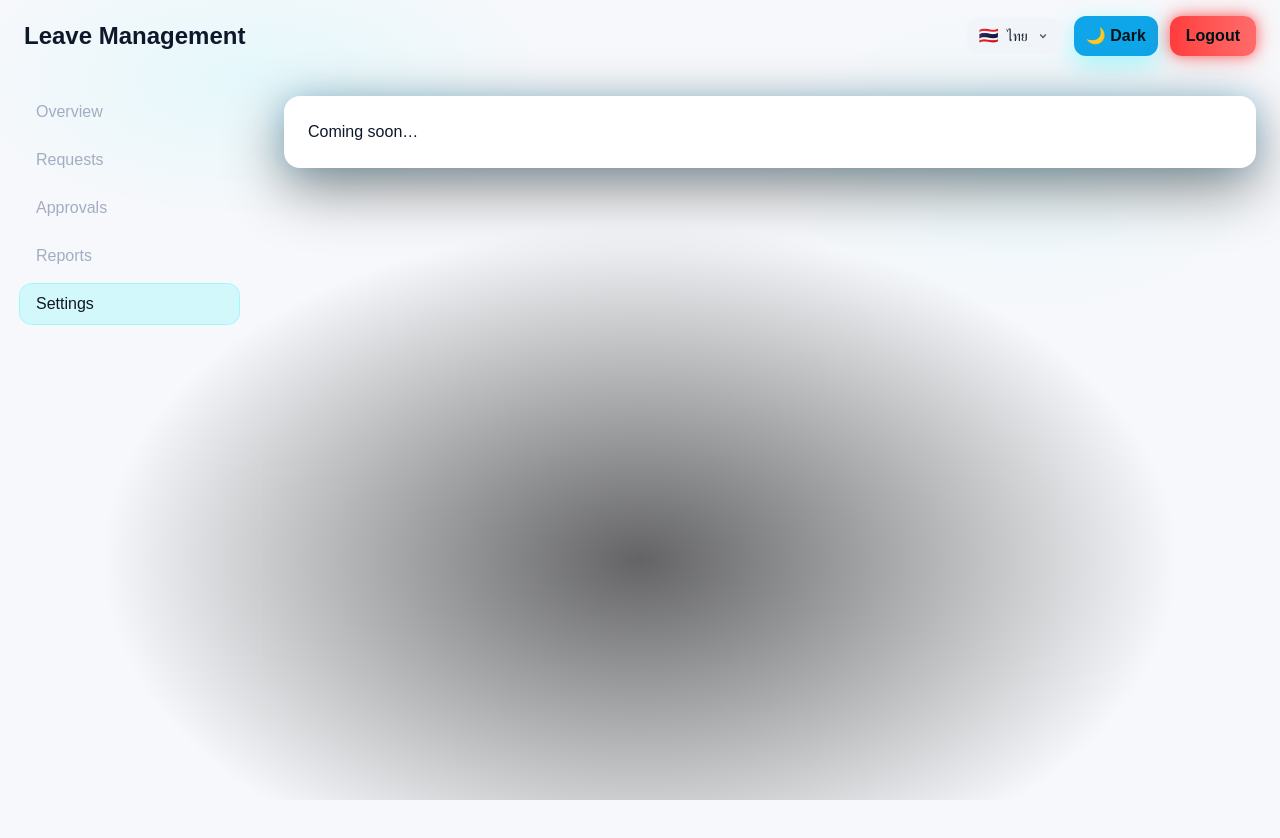
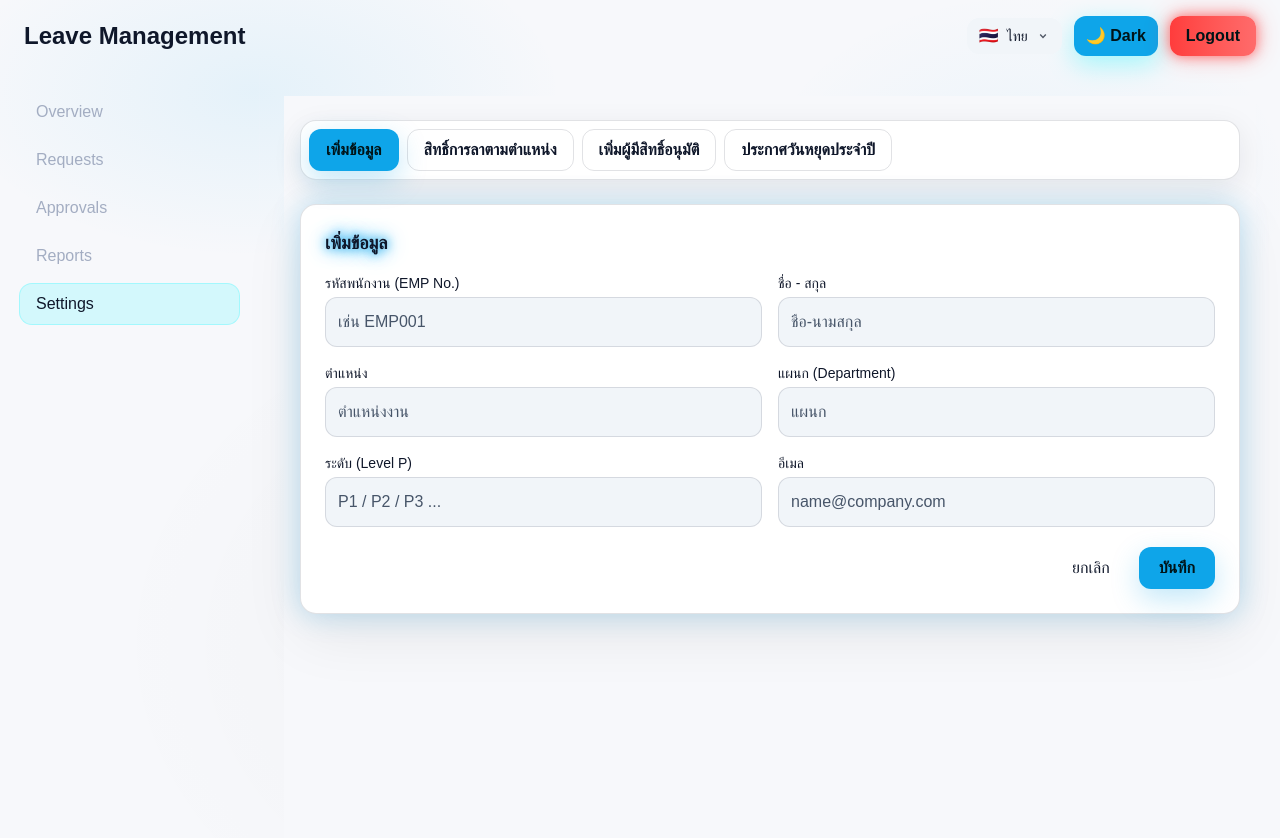
Before and after one commit to werawat2meow/Elephant, a Next.js app: page /settings in a window 1280 px wide. Shown: the top 838 px of the page. Before the commit the page ends 800 px from the top, so only its background shows below. Built offline with nearby package versions, Linux system fonts and the light colour scheme.

Commit message:
update 3/10/68

```diff
--- a/src/app/(site)/requests/page.tsx
+++ b/src/app/(site)/requests/page.tsx
@@ -53,11 +53,13 @@ export default function LeavePage() {
   const router = useRouter();
   const [openHistory, setOpenHistory] = useState(false);
 
-  const history: LeaveHistoryItem[] = [
+const history: LeaveHistoryItem[] = [
     {
       no: 1,
       type: "ลาป่วย",
       range: "11-12 / 09 / 68",
+      from: "2025-09-11",
+      to: "2025-09-12",
       approverComment: "xxxxxxxxxxxxxxxx",
       approver: "xxxxxxxxxx",
       status: "approved",
@@ -66,6 +68,8 @@ export default function LeavePage() {
       no: 2,
       type: "ลากิจ",
       range: "11-12 / 09 / 68",
+      from: "2025-09-11",
+      to: "2025-09-12",
       approverComment: "xxxxxxxxxxxxxxxx",
       approver: "xxxxxxxxxx",
       status: "rejected",
--- a/src/app/(site)/settings/page.tsx
+++ b/src/app/(site)/settings/page.tsx
@@ -1,3 +1,171 @@
-export default function Page() {
-  return <div className="neon-card rounded-2xl p-6">Coming soon…</div>;
+"use client";
+
+import { useState } from "react";
+
+type SettingsTab =
+  | "profile"          // เพิ่มข้อมูล
+  | "leave-rights"     // สิทธิ์การลาตามตำแหน่ง
+  | "approvers"        // เพิ่มผู้มีสิทธิ์อนุมัติ
+  | "holidays";        // ประกาศวันหยุดประจำปี
+
+export default function SettingsPage() {
+  // ค่าเริ่มต้น: "เพิ่มข้อมูล"
+  const [tab, setTab] = useState<SettingsTab>("profile");
+
+  return (
+    <main className="min-h-dvh bg-[var(--bg)] text-[var(--text)]">
+      <div className="mx-auto max-w-6xl px-4 py-6 space-y-6">
+
+        {/* Tabs (top) */}
+        <nav className="tabs-surface rounded-2xl p-2" role="tablist" aria-label="Settings tabs">
+          <div className="flex flex-wrap gap-2">
+            <TabBtn active={tab === "profile"} onClick={() => setTab("profile")}>
+              เพิ่มข้อมูล
+            </TabBtn>
+            <TabBtn active={tab === "leave-rights"} onClick={() => setTab("leave-rights")}>
+              สิทธิ์การลาตามตำแหน่ง
+            </TabBtn>
+            <TabBtn active={tab === "approvers"} onClick={() => setTab("approvers")}>
+              เพิ่มผู้มีสิทธิ์อนุมัติ
+            </TabBtn>
+            <TabBtn active={tab === "holidays"} onClick={() => setTab("holidays")}>
+              ประกาศวันหยุดประจำปี
+            </TabBtn>
+          </div>
+        </nav>
+
+        {/* Panel */}
+        {tab === "profile" && (
+          <section role="tabpanel" aria-label="เพิ่มข้อมูล" className="neon-card rounded-2xl p-6">
+            <h2 className="neon-title text-lg font-semibold mb-4">เพิ่มข้อมูล</h2>
+
+            {/* ตัวอย่างฟอร์ม — แก้/เติมจริงได้เลย */}
+            <div className="grid gap-4 md:grid-cols-2">
+              <Field label="รหัสพนักงาน (EMP No.)" placeholder="เช่น EMP001" />
+              <Field label="ชื่อ - สกุล" placeholder="ชื่อ-นามสกุล" />
+              <Field label="ตำแหน่ง" placeholder="ตำแหน่งงาน" />
+              <Field label="แผนก (Department)" placeholder="แผนก" />
+              <Field label="ระดับ (Level P)" placeholder="P1 / P2 / P3 ..." />
+              <Field label="อีเมล" type="email" placeholder="name@company.com" />
+            </div>
+
+            <div className="mt-5 flex justify-end gap-3">
+              <button className="rounded-xl px-4 py-2 border border-white/10 hover:bg-white/5">
+                ยกเลิก
+              </button>
+              <button className="rounded-xl px-5 py-2 font-extrabold bg-[var(--cyan)] text-[#001418] shadow-[0_10px_28px_var(--cyan-soft)]">
+                บันทึก
+              </button>
+            </div>
+          </section>
+        )}
+
+        {tab === "leave-rights" && (
+          <section role="tabpanel" aria-label="สิทธิ์การลาตามตำแหน่ง" className="neon-card rounded-2xl p-6">
+            <h2 className="neon-title text-lg font-semibold mb-4">สิทธิ์การลาตามตำแหน่ง</h2>
+
+            <div className="grid gap-4 md:grid-cols-3">
+              <Field label="ตำแหน่ง" placeholder="เช่น พนักงาน, หัวหน้าแผนก" />
+              <Field label="Annual Leave (วัน/ปี)" type="number" placeholder="เช่น 10" />
+              <Field label="Sick Leave (วัน/ปี)" type="number" placeholder="เช่น 30" />
+            </div>
+
+            <div className="mt-5 flex justify-end gap-3">
+              <button className="rounded-xl px-4 py-2 border border-white/10 hover:bg-white/5">
+                เพิ่มรายการ
+              </button>
+              <button className="rounded-xl px-5 py-2 font-extrabold bg-[var(--cyan)] text-[#001418] shadow-[0_10px_28px_var(--cyan-soft)]">
+                บันทึกการเปลี่ยนแปลง
+              </button>
+            </div>
+          </section>
+        )}
+
+        {tab === "approvers" && (
+          <section role="tabpanel" aria-label="เพิ่มผู้มีสิทธิ์อนุมัติ" className="neon-card rounded-2xl p-6">
+            <h2 className="neon-title text-lg font-semibold mb-4">เพิ่มผู้มีสิทธิ์อนุมัติ</h2>
+
+            <div className="grid gap-4 md:grid-cols-3">
+              <Field label="ชื่อ-สกุลผู้อนุมัติ" placeholder="เช่น นายสมชาย ใจดี" />
+              <Field label="อีเมลผู้อนุมัติ" type="email" placeholder="boss@company.com" />
+              <Field label="สายงาน/แผนก" placeholder="เช่น Production" />
+            </div>
+
+            <div className="mt-5 flex justify-end gap-3">
+              <button className="rounded-xl px-4 py-2 border border-white/10 hover:bg-white/5">
+                เพิ่มผู้อนุมัติ
+              </button>
+              <button className="rounded-xl px-5 py-2 font-extrabold bg-[var(--cyan)] text-[#001418] shadow-[0_10px_28px_var(--cyan-soft)]">
+                บันทึก
+              </button>
+            </div>
+          </section>
+        )}
+
+        {tab === "holidays" && (
+          <section role="tabpanel" aria-label="ประกาศวันหยุดประจำปี" className="neon-card rounded-2xl p-6">
+            <h2 className="neon-title text-lg font-semibold mb-4">ประกาศวันหยุดประจำปี</h2>
+
+            <div className="grid gap-4 md:grid-cols-3">
+              <Field label="ชื่อวันหยุด" placeholder="เช่น New Year" />
+              <Field label="วันที่" type="date" />
+              <Field label="หมายเหตุ" placeholder="(ถ้ามี)" />
+            </div>
+
+            <div className="mt-5 flex justify-end gap-3">
+              <button className="rounded-xl px-4 py-2 border border-white/10 hover:bg-white/5">
+                เพิ่มวันหยุด
+              </button>
+              <button className="rounded-xl px-5 py-2 font-extrabold bg-[var(--cyan)] text-[#001418] shadow-[0_10px_28px_var(--cyan-soft)]">
+                เผยแพร่
+              </button>
+            </div>
+          </section>
+        )}
+      </div>
+    </main>
+  );
 }
+
+/* --------- Small components --------- */
+function TabBtn({
+  active,
+  onClick,
+  children,
+}: {
+  active?: boolean;
+  onClick: () => void;
+  children: React.ReactNode;
+}) {
+  return (
+    <button
+      role="tab"
+      aria-selected={active}
+      onClick={onClick}
+      className="tab-btn"
+    >
+      {children}
+    </button>
+  );
+}
+
+function Field({
+  label,
+  type = "text",
+  placeholder,
+}: {
+  label: string;
+  type?: string;
+  placeholder?: string;
+}) {
+  return (
+    <label className="block">
+      <span className="mb-1 block text-sm">{label}</span>
+      <input
+        type={type}
+        placeholder={placeholder}
+        className="neon-input w-full rounded-xl p-3"
+      />
+    </label>
+  );
+}
--- a/src/app/globals.css
+++ b/src/app/globals.css
@@ -25,38 +25,42 @@ body {
   font-family: Arial, Helvetica, sans-serif;
 }
 
-:root{
+:root {
   --bg:#0e0f12;
   --panel:#17181d;
   --input:#212228;
+  --text:#e8f0ff;
+  --muted:#a3adc2;
+  --border: rgba(255,255,255,.06);
+
   --cyan:#08f7fe;
   --cyan-soft: rgba(8, 247, 254, .35);
 }
+
+/* Light theme */
 .theme-light {
   --bg:#f7f8fb;
   --panel:#ffffff;
   --input:#f1f5f9;
-  --cyan:#0ea5e9;           /* ฟ้าอ่อนขึ้น */
-  --cyan-soft: rgba(14,165,233,.25);
   --text:#0f172a;
   --muted:#475569;
-    --text:#0f172a;
-  --muted:#475569;
   --border: rgba(15,23,42,.12);
+
+  --cyan:#0ea5e9;
+  --cyan-soft: rgba(14,165,233,.25);
 }
 
-/* Dark theme overrides */
+/* Dark theme (เผื่อสลับ class) */
 .theme-dark {
   --bg:#0e0f12;
   --panel:#17181d;
   --input:#212228;
-  --cyan:#08f7fe;
-  --cyan-soft: rgba(8, 247, 254, .35);
-  --text:#e8f0ff;
-  --muted:#a3adc2;
   --text:#e8f0ff;
   --muted:#a3adc2;
   --border: rgba(255,255,255,.06);
+
+  --cyan:#08f7fe;
+  --cyan-soft: rgba(8, 247, 254, .35);
 }
 body{
   background:
@@ -68,14 +72,16 @@ body{
 }
 .neon-card{
   background: var(--panel);
+  border: 1px solid var(--border);
   box-shadow:
-    0 20px 60px rgba(0,0,0,.45),
+    0 20px 60px rgba(0,0,0,.08),
     0 0 28px var(--cyan-soft),
     inset 0 0 0 1px rgba(255,255,255,.04);
 }
+
 .neon-input{
   background: var(--input);
-  border:1px solid rgba(255,255,255,.06);
+  border:1px solid var(--border);
   color: var(--text);
 }
 .neon-input::placeholder{
@@ -148,3 +154,82 @@ body { top: 0 !important; position: static !important; }
 .history-table .col-status {
   width: 140px;
 }
+.btn-ghost{
+  border:1px solid var(--border);
+  background: transparent;
+  color: var(--text);
+  border-radius: 0.75rem;
+  padding: .5rem 1rem;
+  font-weight: 600;
+  transition: .2s ease;
+}
+.btn-ghost:hover{ background: rgba(2,6,23,.06); }
+.btn-ghost:focus{ outline: 2px solid color-mix(in oklab, var(--cyan) 40%, transparent); outline-offset:2px; }
+
+/* ปุ่มหลัก (เช่น CTA) */
+.btn-primary{
+  background: var(--cyan);
+  color:#001418;
+  border-radius: 0.75rem;
+  padding:.5rem 1rem;
+  font-weight:800;
+  box-shadow: 0 10px 28px var(--cyan-soft);
+  transition:.2s ease;
+}
+.btn-primary:hover{ box-shadow: 0 14px 36px var(--cyan-soft); }
+
+/* พื้นแท็บ + ปุ่มแท็บ */
+.tabs-surface{
+  background: var(--panel);
+  border:1px solid var(--border);
+  box-shadow: 0 8px 30px rgba(15,23,42,.08);
+  border-radius: 1rem;
+  padding:.5rem;
+}
+.tab-btn{
+  border:1px solid var(--border);
+  background: transparent;
+  color: var(--text);
+  border-radius: .75rem;
+  padding: .5rem 1rem;
+  font-weight: 600;
+  transition: .2s ease;
+}
+.tab-btn:hover{ background: rgba(2,6,23,.06); }
+.tab-btn[aria-selected="true"]{
+  border-color: transparent;
+  color:#001418;
+  background: var(--cyan);
+  box-shadow: 0 10px 28px var(--cyan-soft);
+}
+html.theme-light .history-table th,
+html.theme-light .history-table td{
+  border-right: 1px solid var(--border);
+}
+html.theme-light .history-table thead th{
+  background:#eef2f7;
+  border-bottom:1px solid var(--border);
+}
+html.theme-light .history-table tbody tr{
+  border-top:1px solid var(--border);
+}
+html.theme-light .history-table tbody tr:nth-child(even){
+  background:#f9fbff;
+}
+body{
+  background:
+    radial-gradient(40% 30% at 20% 10%, rgba(8,247,254,.08), transparent 60%),
+    radial-gradient(30% 30% at 80% 20%, rgba(8,247,254,.05), transparent 70%),
+    radial-gradient(60% 60% at 50% 70%, rgba(0,0,0,.6), transparent 70%),
+    var(--bg);
+  color: var(--text);
+}
+
+/* เบาลงเฉพาะ Light */
+html.theme-light body{
+  background:
+    radial-gradient(40% 30% at 20% 10%, rgba(14,165,233,.08), transparent 60%),
+    radial-gradient(30% 30% at 80% 20%, rgba(14,165,233,.05), transparent 70%),
+    radial-gradient(60% 60% at 50% 70%, rgba(0,0,0,.03), transparent 70%),
+    var(--bg);
+}
--- a/src/components/LeaveHistoryModal.tsx
+++ b/src/components/LeaveHistoryModal.tsx
@@ -5,8 +5,8 @@ export type LeaveHistoryItem = {
   no: number;
   type: string;
   range: string; // ช่วงวันที่ลา (เช่น 11-12/09/68)
-//   from: string;
-//   to: string;
+  from: string;
+  to: string;
   approverComment: string;
   approver: string;
   status: "approved" | "rejected" | "pending";
```
